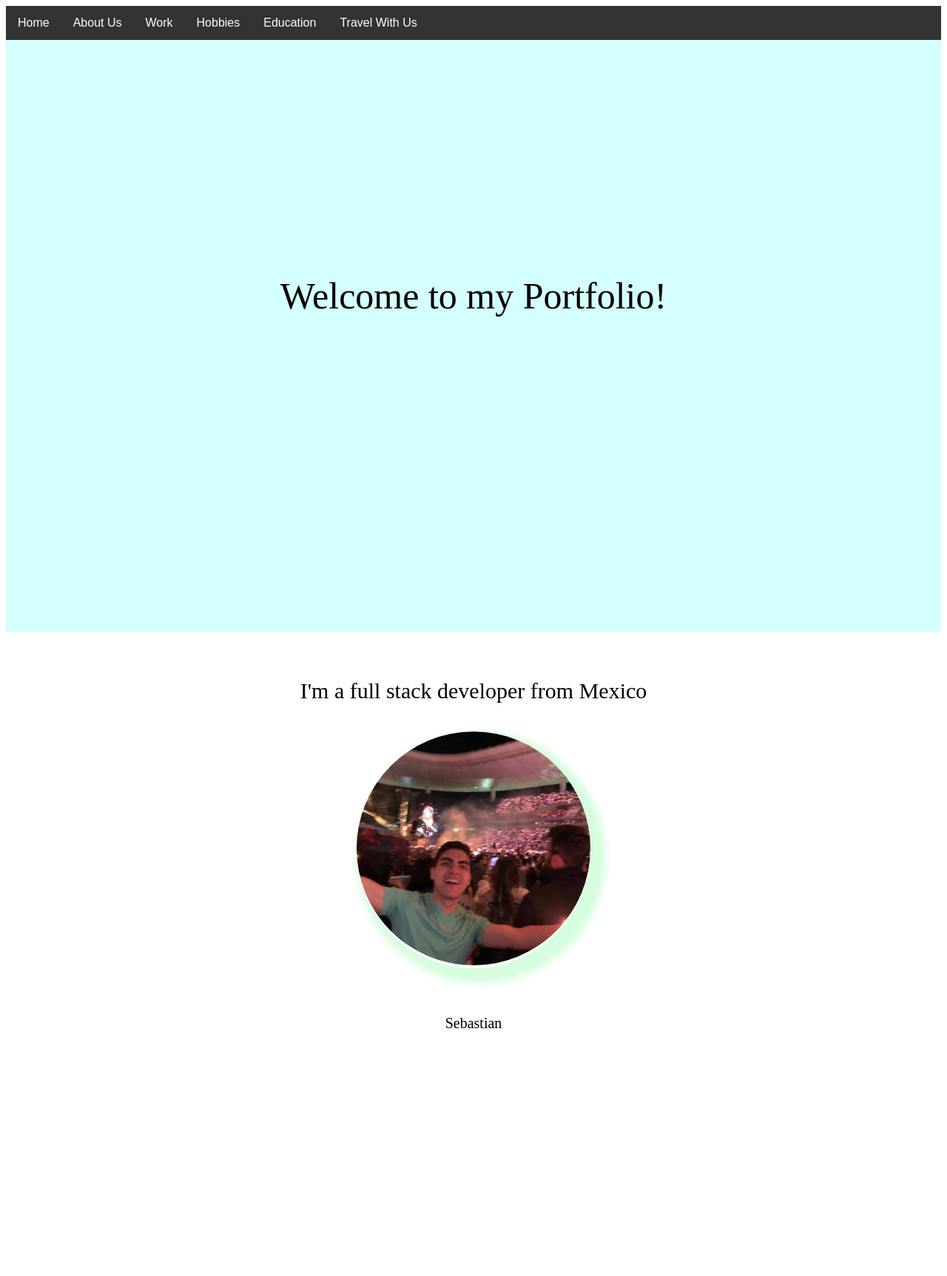
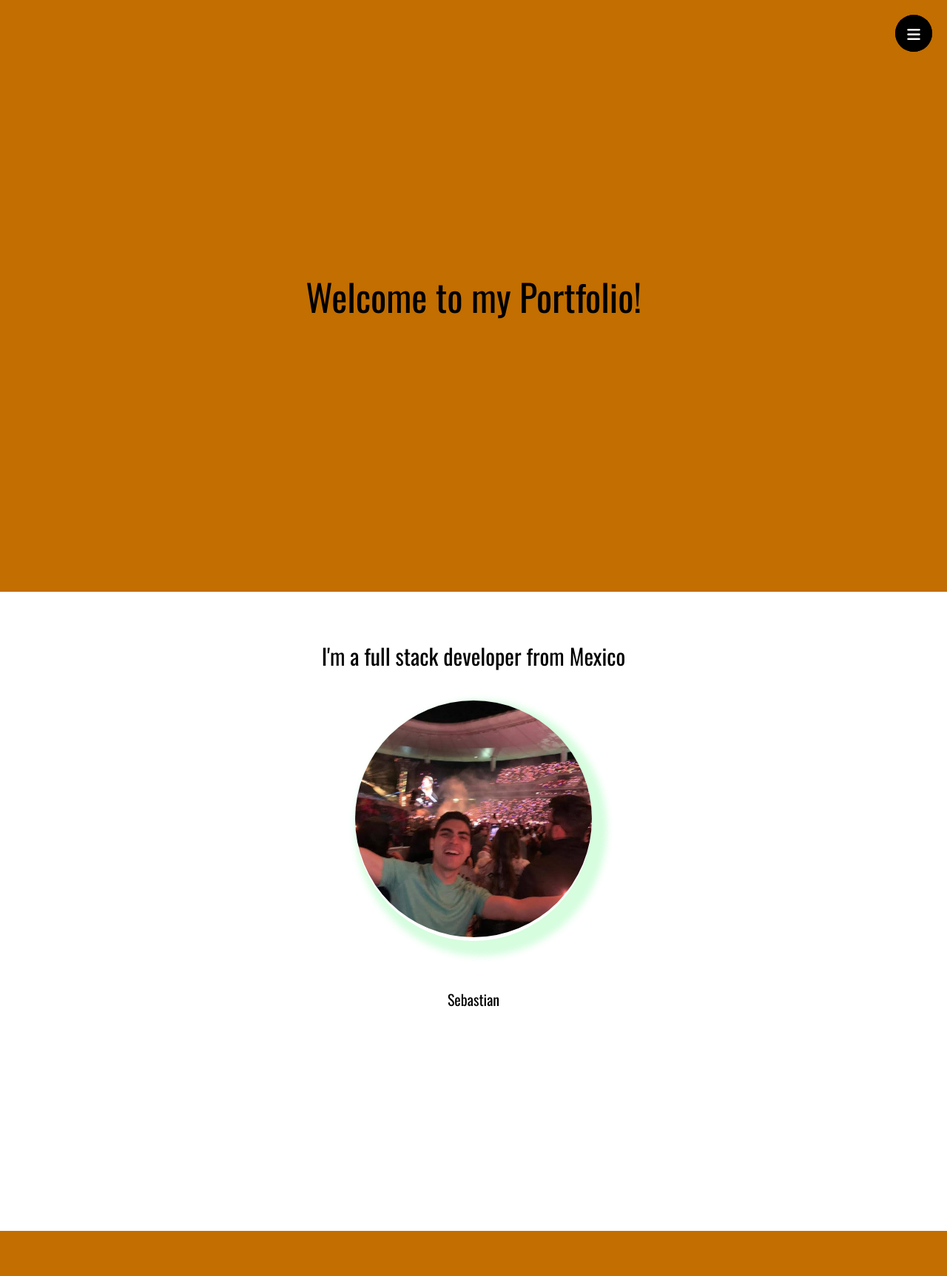
Before and after one commit to MLH-Fellowship/project-ssquad, a Flask app: page / in a window 1280 px wide. Shown: the whole page at 74% size. After the commit the page ends 1664 px from the top, so only its background shows below. Run offline with Flask 2, Linux system fonts and the light colour scheme; some libraries are stand-ins or nearby versions.

Commit message:
Altered nav bar

```diff
--- a/app/static/styles/main.css
+++ b/app/static/styles/main.css
@@ -1,75 +1,116 @@
-/* Navbar container */
-.navbar {
-    overflow: hidden;
-    background-color: #333;
-    font-family: Arial;
+* {
+    margin: 0;
+    padding: 0;
+    box-sizing: border-box;
+    font-family: "Lato", sans-serif;
+    font-family: "Oswald", sans-serif;
 }
 
-/* Links inside the navbar */
-.navbar a {
-    float: left;
-    font-size: 16px;
-    color: white;
+/* Navbar container */
+.wrapper{
+    position: fixed;
+    top: 0;
+    left: 0;
+    height: 100%;
+    width: 100%;
+    /*background: linear-gradient(-135deg, #c850c0, #4158d0);*/
+    /* background: linear-gradient(375deg, #1cc7d0, #2ede98); */
+   /* background: linear-gradient(-45deg, #e3eefe 0%, #efddfb 100%);*/
+    /* clip-path: circle(25px at calc(0% + 45px) 45px); */
+    background: #000;
+    clip-path: circle(25px at calc(100% - 45px) 45px);
+    transition: all 0.3s ease-in-out;
+  }
+  #active:checked ~ .wrapper{
+    clip-path: circle(75%);
+  }
+  .menu-btn{
+    position: absolute;
+    z-index: 2;
+    right: 20px;
+    top: 20px;
+    height: 50px;
+    width: 50px;
     text-align: center;
-    padding: 14px 16px;
+    line-height: 50px;
+    border-radius: 50%;
+    font-size: 20px;
+    color: #fff;
+    cursor: pointer;
+    background: #000;
+    transition: all 0.3s ease-in-out;
+  }
+  #active:checked ~ .menu-btn{
+    color: #fff;
+  }
+  #active:checked ~ .menu-btn i:before{
+    content: "\f00d";
+  }
+  .wrapper ul{
+    position: absolute;
+    top: 50%;
+    left: 50%;
+    transform: translate(-50%, -50%);
+    list-style: none;
+    text-align: center;
+  }
+  .wrapper ul li{
+    margin: 15px 0;
+  }
+  .wrapper ul li a{
+    color: none;
     text-decoration: none;
-}
+    font-size: 30px;
+    font-weight: 500;
+    padding: 5px 30px;
+    color: #fff;
+    border-radius: 50px;
+    background: #000;
+    position: relative;
+    line-height: 50px;
+    transition: all 0.3s ease;
+  }
+  .wrapper ul li a:after{
+    position: absolute;
+    content: "";
+    background: #fff;
+     background: linear-gradient(#14ffe9, #ffeb3b, #ff00e0);
+    /*background: linear-gradient(375deg, #1cc7d0, #2ede98);*/
+    width: 104%;
+    height: 110%;
+    left: -2%;
+    top: -5%; /* if the font is 'Oswald'*/
+    border-radius: 50px;
+    transform: scaleY(0);
+    z-index: -1;
+    animation: rotate 1.5s linear infinite;
+    transition: transform 0.3s ease;
+  }
+  .wrapper ul li a:hover:after{
+    transform: scaleY(1);
+  }
+  .wrapper ul li a:hover{
+    color: #fff;
+  }
+  input[type="checkbox"]{
+    display: none;
+  }
 
-/* The dropdown container */
-.dropdown {
-    float: left;
-    overflow: hidden;
-}
 
-/* Dropdown button */
-.dropdown .dropbtn {
-    font-size: 16px;
-    border: none;
-    outline: none;
-    color: white;
-    padding: 14px 16px;
-    background-color: inherit;
-    font-family: inherit; /* Important for vertical align on mobile phones */
-    margin: 0; /* Important for vertical align on mobile phones */
-}
+  @keyframes rotate {
+    0%{
+      filter: hue-rotate(0deg);
+    }
+    100%{
+      filter: hue-rotate(360deg);
+    }
+  }
 
-/* Add a red background color to navbar links on hover */
-.navbar a:hover, .dropdown:hover .dropbtn {
-    background-color: rgb(180, 180, 180);
-}
+/* Home section*/
+#home{
 
-/* Dropdown content (hidden by default) */
-.dropdown-content {
-    display: none;
-    position: absolute;
-    background-color: #f9f9f9;
-    min-width: 160px;
-    box-shadow: 0px 8px 16px 0px rgba(0,0,0,0.2);
-    z-index: 1;
-}
-
-/* Links inside the dropdown */
-.dropdown-content a {
-    float: none;
-    color: black;
-    padding: 12px 16px;
-    text-decoration: none;
-    display: block;
-    text-align: left;
-}
-
-/* Add a grey background color to dropdown links on hover */
-.dropdown-content a:hover {
-    background-color: #ddd;
-}
-
-/* Show the dropdown menu on hover */
-.dropdown:hover .dropdown-content {
-    display: block;
-}
-#home{
     min-height: 100vh;
-    background-color: rgb(211, 255, 252);
+    background-color: rgb(194, 110, 0);
 }
 #home .welcome-message{
     /*text-align: center;
--- a/app/templates/index.html
+++ b/app/templates/index.html
@@ -17,79 +17,26 @@
     <link lang='sass' rel="stylesheet" href="./static/styles/main.css">
     <link rel='icon' href='./static/img/favicon.ico' type='image/x-icon' />
 
-
+    <link href="https://fonts.googleapis.com/css2?family=Oswald&display=swap" rel="stylesheet">
+    <link href="https://fonts.googleapis.com/css2?family=Lato&display=swap" rel="stylesheet">
+    <script src="https://kit.fontawesome.com/a076d05399.js"></script>
 
     <title>{{ title }}</title>
 </head>
 
 <body>
-
-    <!--<header class="nav-bar">
-        <div class="nav-content">
-            <a href="/">
-                <div class="nav-logo">
-                    <img src="./static/img/logo.svg" />
-                </div>
-            </a>
-        </div>
-    </header>
-
-    <div class="profile">
-        <div id="profile-picture" class="profile-picture">
-            <img src="./static/img/logo.jpg">
-        </div>
-        <h1>{{ title }}</h1>
-    </div>-->
-
+    <input type="checkbox" id="active">
+    <label for="active" class="menu-btn"><i class="fas fa-bars"></i></label>
     <!--Navigation Bar-->
-    <div class="navbar">
-        <a href="http://redsportfolio.duckdns.org:5000/">Home</a>
-
-        <div class="dropdown">
-            <button class="dropbtn">About Us
-                <i class="fa fa-caret-down"></i>
-            </button>
-            <div class="dropdown-content">
-                <a href="http://redsportfolio.duckdns.org:5000/aboutSebas">Sebastian</a>
-            </div>
-        </div>
-
-        <div class="dropdown">
-            <button class="dropbtn">Work
-                <i class="fa fa-caret-down"></i>
-            </button>
-            <div class="dropdown-content">
-                <a href="http://redsportfolio.duckdns.org:5000/aboutSebas-work">Sebastian</a>
-            </div>
-        </div>
-
-        <div class="dropdown">
-            <button class="dropbtn">Hobbies
-                <i class="fa fa-caret-down"></i>
-            </button>
-            <div class="dropdown-content">
-                <a href="http://redsportfolio.duckdns.org:5000/aboutSebas-hobbies">Sebastian</a>
-            </div>
-        </div>
-
-        <div class="dropdown">
-            <button class="dropbtn">Education
-                <i class="fa fa-caret-down"></i>
-            </button>
-            <div class="dropdown-content">
-                <a href="http://redsportfolio.duckdns.org:5000/aboutSebas-education">Sebastian</a>
-            </div>
-        </div>
-
-        <div class="dropdown">
-            <button class="dropbtn">Travel With Us
-                <i class="fa fa-caret-down"></i>
-            </button>
-            <div class="dropdown-content">
-                <a href="http://redsportfolio.duckdns.org:5000/aboutSebas-travel">Sebastian</a>
-            </div>
-        </div>
-
+    <div class="wrapper">
+        <ul>
+            <li><a href="http://redsportfolio.duckdns.org:5000/">Home</a></li>
+            <li><a href="http://redsportfolio.duckdns.org:5000/aboutSebas">About Me</a></li>
+            <li><a href="http://redsportfolio.duckdns.org:5000/aboutSebas-work">Work</a></li>
+            <li><a href="http://redsportfolio.duckdns.org:5000/aboutSebas-hobbies">Hobbies</a></li>
+            <li><a href="http://redsportfolio.duckdns.org:5000/aboutSebas-education">Education</a></li>
+            <li><a href="http://redsportfolio.duckdns.org:5000/aboutSebas-travel">Travel With Me</a></li>
+        </ul>
     </div>
 
 
```
